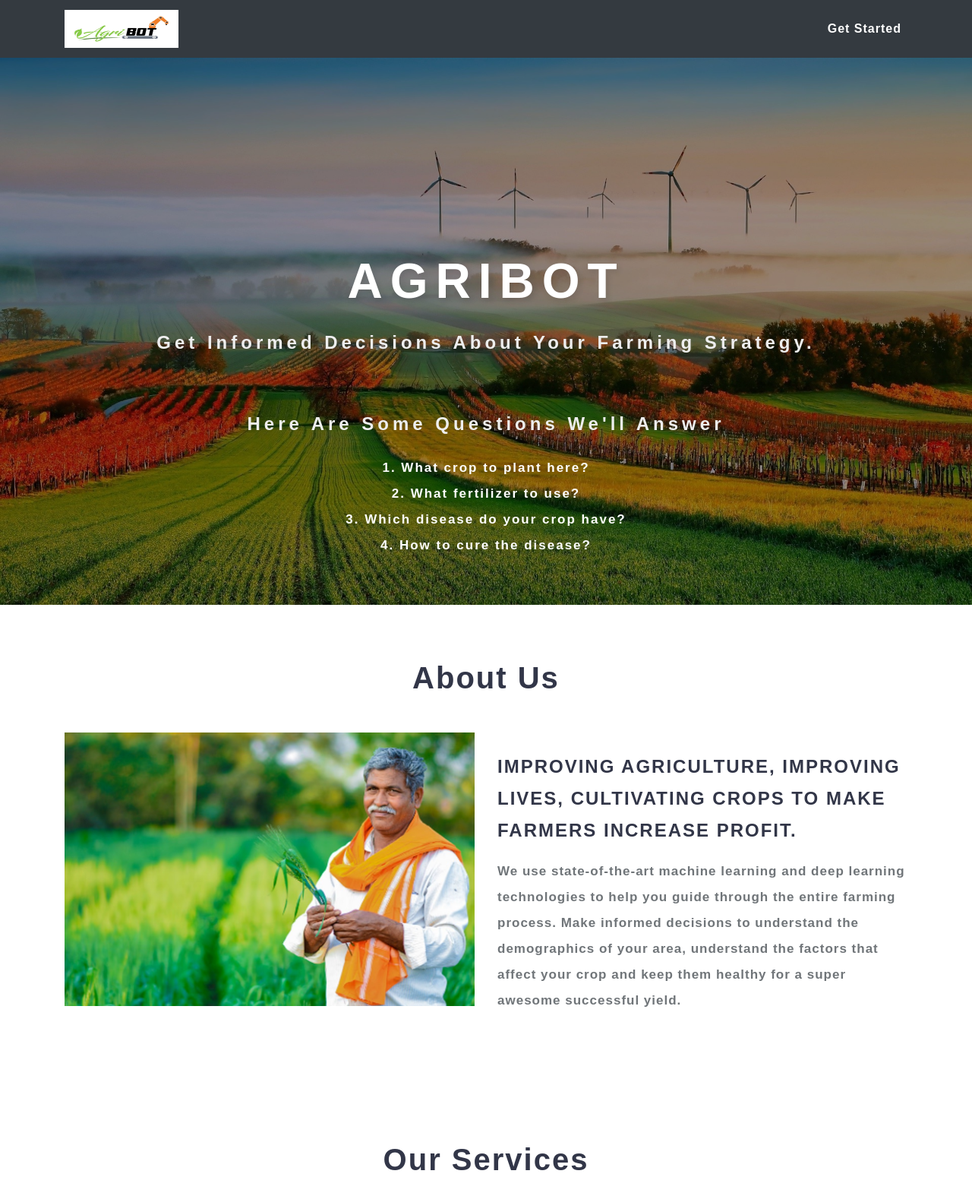
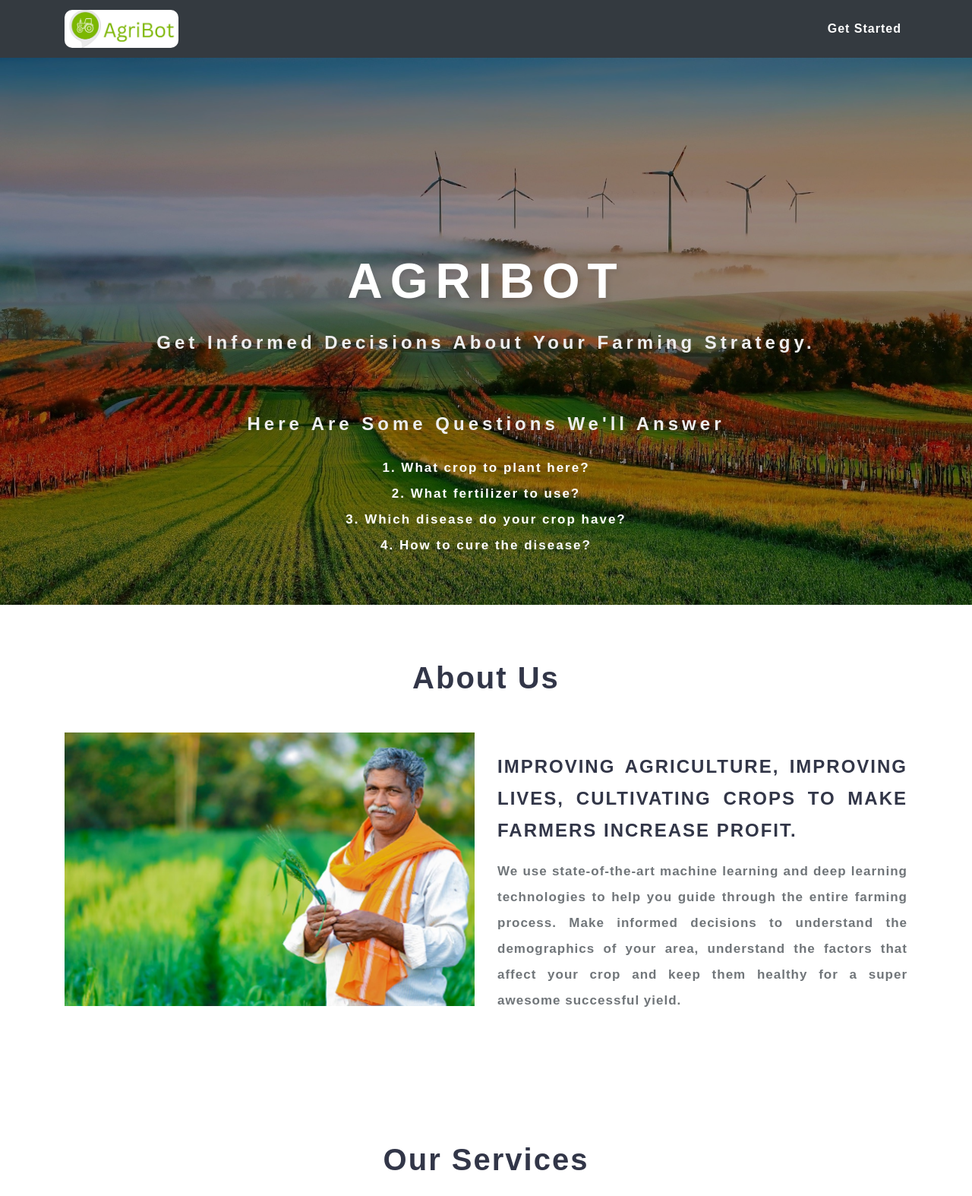
Before and after one commit to AjayKumar-AK1761/Harvestify, a Flask app: page / in a window 1280 px wide. Shown: the top 1574 px of the page at 76% size. Run offline with Flask 3, Linux system fonts and the light colour scheme; parts of the project's set-up code (start-up, migrations or seed data) failed here and were passed over; some libraries are stand-ins or nearby versions; some web fonts are replaced.

Commit message:
Modified text alignment and Changed logo.

```diff
--- a/templates/dashboard.html
+++ b/templates/dashboard.html
@@ -33,7 +33,7 @@
 			<div class="col-lg-6 core-left">
 				<img src="{{ url_for('static', filename='images/core.jpg') }}" class="img-fluid" alt="" />
 			</div>
-			<div class="col-lg-6 core-right">
+			<div class="col-lg-6 core-right" style="text-align: justify;">
 				<h3 class="mt-4">Improving Agriculture, Improving Lives, Cultivating Crops To Make Farmers Increase
 					Profit.</h3>
 				<p class="mt-3">We use state-of-the-art machine learning and deep learning technologies to help you
@@ -51,7 +51,7 @@
 <section class="blog py-5">
 	<div class="container py-md-5">
 		<h3 class="heading mb-sm-5 mb-4 text-center"> Our Services</h3>
-		<div class="row blog-grids">
+		<div class="row blog-grids" style="text-align: justify;">
 			<div class="col-lg-4 col-md-6 blog-left mb-lg-0 mb-sm-5 pb-lg-0 pb-5">
 				<img src="{{ url_for('static', filename='images/s3.jpg') }}" class="img-fluid" alt="" />
 				<div class="blog-info">
--- a/templates/home-layout.html
+++ b/templates/home-layout.html
@@ -238,7 +238,7 @@ Smartphone Compatible web template, free webdesigns for Nokia, Samsung, LG, Sony
 	<nav class="navbar navbar-expand-lg navbar-dark bg-dark static-top" style="background-color: #1C00ff00;">
 		<div class="container">
 			<a class="navbar-brand" href="{{ url_for('home') }}">
-				<img src="{{ url_for('static', filename='images/logo.jpg') }}" style="width: 150px; height: 50px" alt="">
+				<img src="{{ url_for('static', filename='images/logo.jpg') }}" style="width: 150px; height: 50px;  border-radius:10px;" alt="">
 			</a>
 			<button class="navbar-toggler" type="button" data-toggle="collapse" data-target="#navbarResponsive"
 				aria-controls="navbarResponsive" aria-expanded="false" aria-label="Toggle navigation">
--- a/templates/index.html
+++ b/templates/index.html
@@ -33,9 +33,8 @@
 			<div class="col-lg-6 core-left">
 				<img src="{{ url_for('static', filename='images/core.jpg') }}" class="img-fluid" alt="" />
 			</div>
-			<div class="col-lg-6 core-right">
-				<h3 class="mt-4">Improving Agriculture, Improving Lives, Cultivating Crops To Make Farmers Increase
-					Profit.</h3>
+			<div class="col-lg-6 core-right" style="text-align: justify;">
+				<h3 class="mt-4">Improving Agriculture, Improving Lives, Cultivating Crops To Make Farmers Increase Profit.</h3>
 				<p class="mt-3">We use state-of-the-art machine learning and deep learning technologies to help you
 					guide through
 					the entire farming process. Make informed decisions to understand the demographics of your area,
@@ -51,7 +50,7 @@
 <section class="blog py-5">
 	<div class="container py-md-5">
 		<h3 class="heading mb-sm-5 mb-4 text-center"> Our Services</h3>
-		<div class="row blog-grids">
+		<div class="row blog-grids" style="text-align: justify;">
 			<div class="col-lg-4 col-md-6 blog-left mb-lg-0 mb-sm-5 pb-lg-0 pb-5">
 				<img src="{{ url_for('static', filename='images/s3.jpg') }}" class="img-fluid" alt="" />
 				<div class="blog-info">
--- a/templates/layout.html
+++ b/templates/layout.html
@@ -238,7 +238,7 @@ Smartphone Compatible web template, free webdesigns for Nokia, Samsung, LG, Sony
 	<nav class="navbar navbar-expand-lg navbar-dark bg-dark static-top" style="background-color: #1C00ff00;">
 		<div class="container">
 			<a class="navbar-brand" href="{{ url_for('home') }}">
-				<img src="{{ url_for('static', filename='images/logo.jpg') }}" style="width: 150px; height: 50px" alt="">
+				<img src="{{ url_for('static', filename='images/logo.jpg') }}" style="width: 150px; height: 50px; border-radius:10px;" alt="">
 			</a>
 			<button class="navbar-toggler" type="button" data-toggle="collapse" data-target="#navbarResponsive"
 				aria-controls="navbarResponsive" aria-expanded="false" aria-label="Toggle navigation">
```
Also changed, not shown: static/images/logo.jpg, static/images/logo1.jpg (deleted), static/images/logo2.jpg (added).
